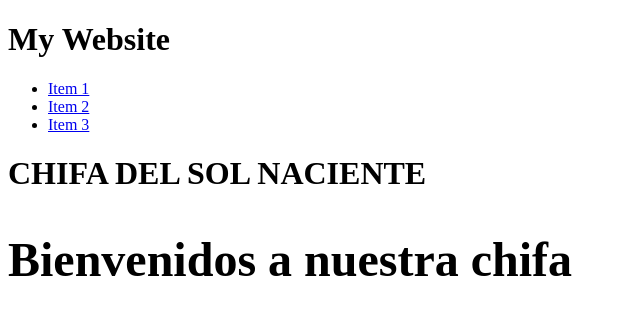
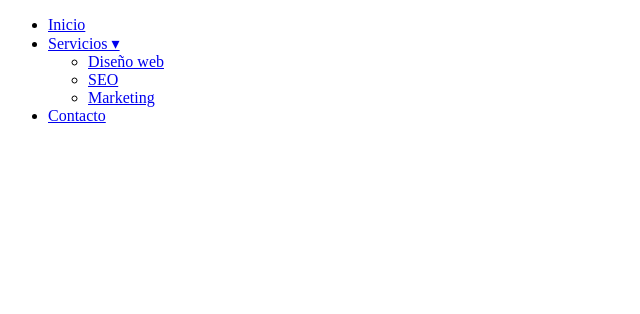
Before and after one commit to Foxy6756/Foxy6756, a plain HTML site: page index.html in a window 1280 px wide. Shown: the whole page, without its empty margins (0-640 px from the left). Drawn offline with Linux system fonts and the light colour scheme.

Commit message:
actulizar index.html

```diff
--- a/index.html
+++ b/index.html
@@ -6,22 +6,20 @@
     <title> Tarea1 </title>
 </head>
 <body>
- <h1>My Website</h1>
-<nav class="navbar">
-
-<ul>
-    <li><a href="Item 1">Item 1</a></li>
-    <li><a href="Item 2">Item 2</a></li>
-    <li><a href="Item 3">Item 3</a></li>
-</ul>
-
+<nav>
+  <ul class="menu">
+    <li><a href="#">Inicio</a></li>
+    <li class="dropdown">
+      <a href="#">Servicios ▾</a>
+      <ul class="dropdown-content">
+        <li><a href="#">Diseño web</a></li>
+        <li><a href="#">SEO</a></li>
+        <li><a href="#">Marketing</a></li>
+      </ul>
+    </li>
+    <li><a href="#">Contacto</a></li>
+  </ul>
 </nav>
-<h1>CHIFA DEL SOL NACIENTE</h>
-
-
-<main>
-<h2> Bienvenidos a nuestra chifa </h2>
-</main>
 
 </body>
 </html>
```
